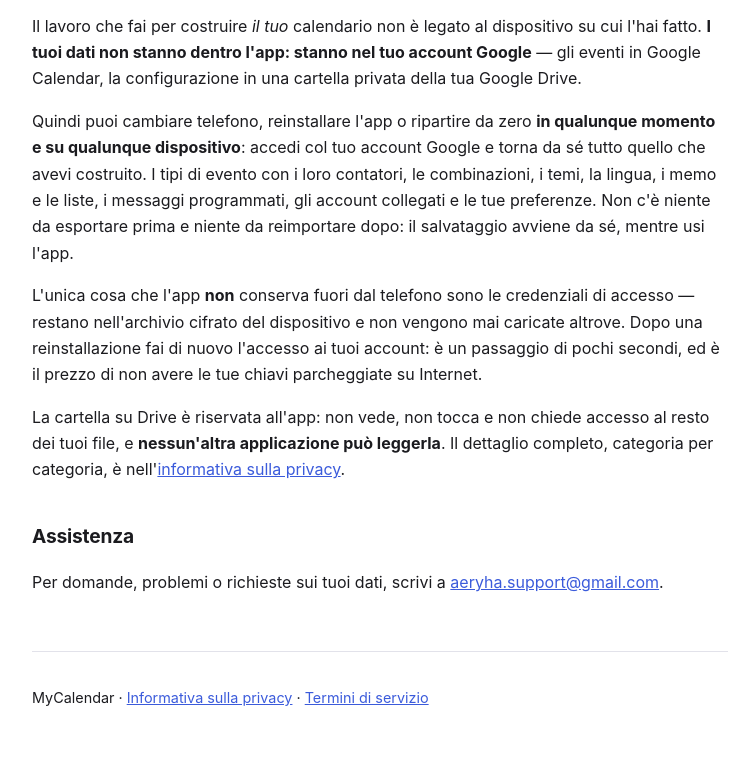
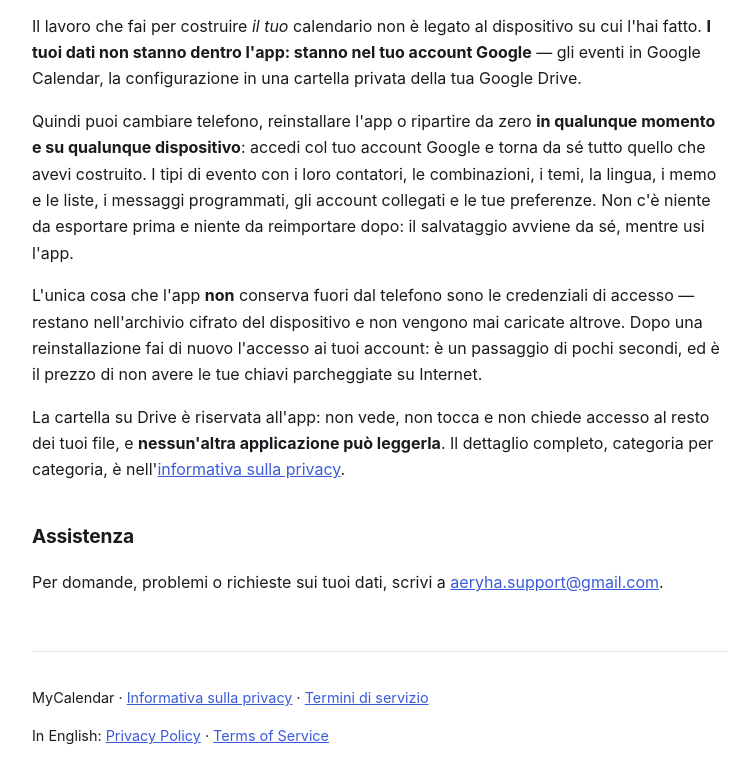
Before and after one commit to Aeryha/mycalendar-sito, a plain HTML site: page index.html in a window 1280 px wide. Shown: the part 2760-3542 px from the top of the page, without its empty margins (260-1010 px from the left). Drawn offline with Linux system fonts and the light colour scheme.

Commit message:
Aggiorna index.html: collegamento alla versione inglese

```diff
--- a/index.html
+++ b/index.html
@@ -133,6 +133,8 @@ privacy</a>.</p>
 <footer>
   <p>MyCalendar · <a href="privacy.html">Informativa sulla privacy</a> ·
   <a href="termini.html">Termini di servizio</a></p>
+  <p>In English: <a href="privacy-en.html">Privacy Policy</a> ·
+  <a href="terms-en.html">Terms of Service</a></p>
 </footer>
 
 </body>
```
